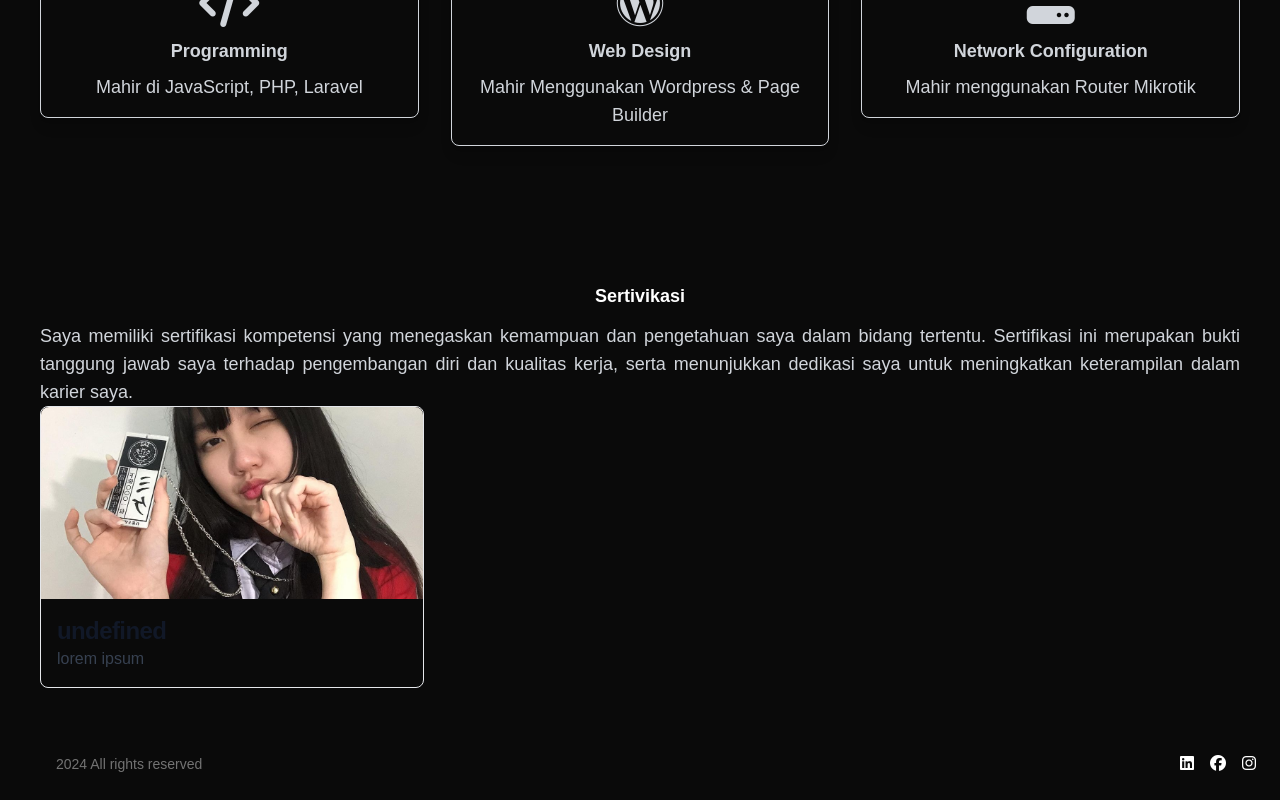
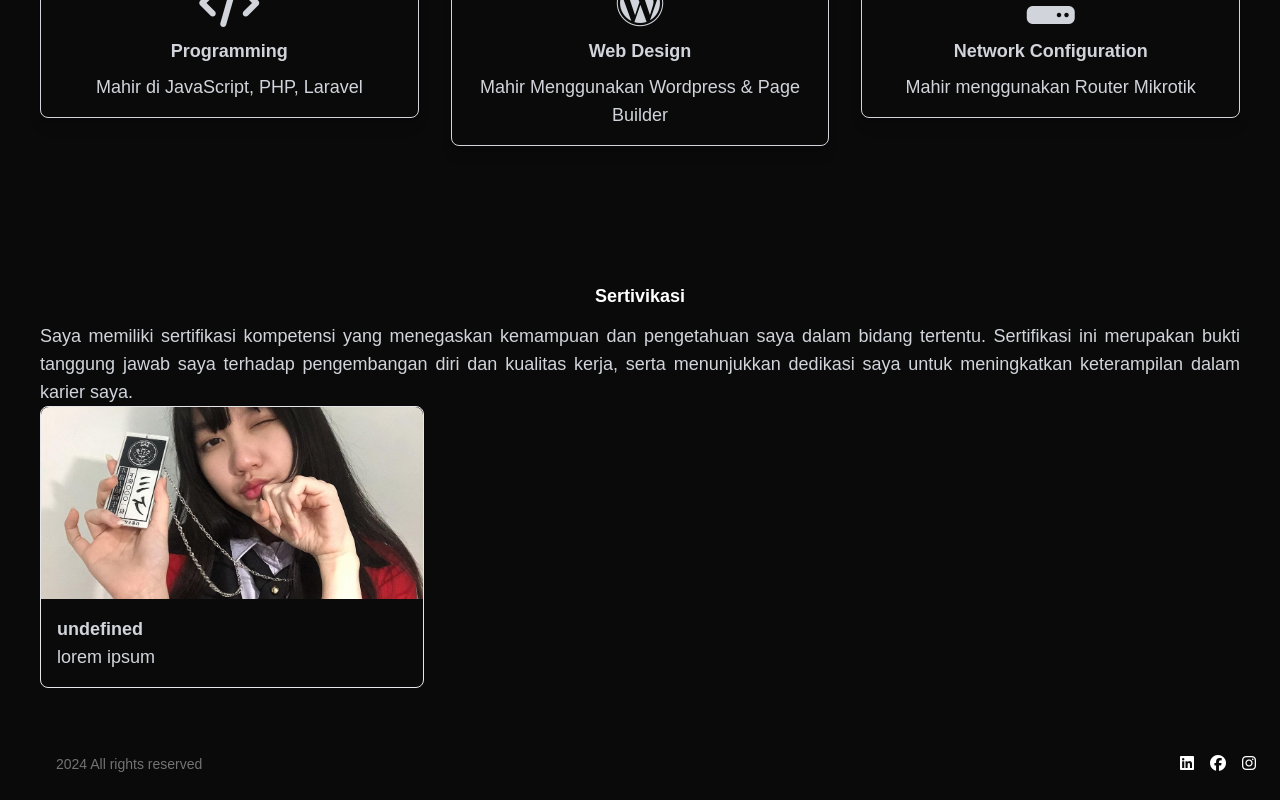
Before and after one commit to fuureya/my-web, a React (Vite) app: page / in a window 1280 px wide. Shown: the part 734-1534 px from the top of the page. Built offline with nearby package versions, Linux system fonts and the light colour scheme.

Commit message:
fix: card link r2d

```diff
--- a/src/Components/Sertivikasi/Cards.jsx
+++ b/src/Components/Sertivikasi/Cards.jsx
@@ -1,4 +1,5 @@
 import React from "react";
+import { Link } from "react-router-dom";
 import { Card } from "flowbite-react";
 
 const Cards = (props) => {
@@ -6,23 +7,26 @@ const Cards = (props) => {
     src = "img/marsha.jpg",
     judul = "undefined",
     body = "lorem ipsum",
+    link = "https://instagram.com/agil.core",
   } = props;
 
   return (
     <>
+      <Link to={link}>
         <Card className="max-w-sm">
           <img
-          className="object-cover w-full h-48 rounded-t-lg"
+            className="object-cover w-full h-48 rounded-t-lg hover:grayscale"
             src={src}
             alt="Gambar Sertivikat"
           />
           <div className="p-4">
-          <h5 className="text-2xl font-bold tracking-tight text-gray-900 dark:text-white">
+            <h5 className="text-gray-300 md:text-lg text-lg font-bold">
               {judul}
             </h5>
-          <p className="font-normal text-gray-700 dark:text-gray-400">{body}</p>
+            <p className="text-gray-300 md:text-lg text-sm">{body}</p>
           </div>
         </Card>
+      </Link>
     </>
   );
 };
```
Lines whose indentation alone changed are shown as unchanged.
